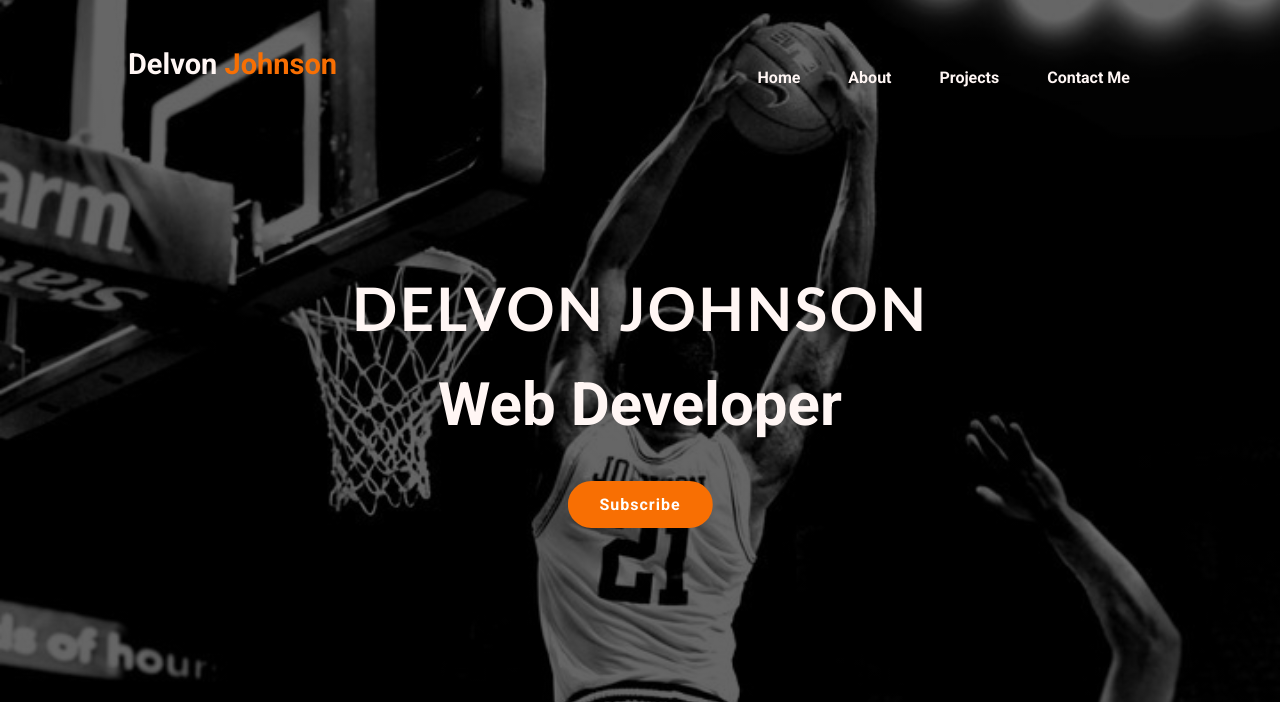
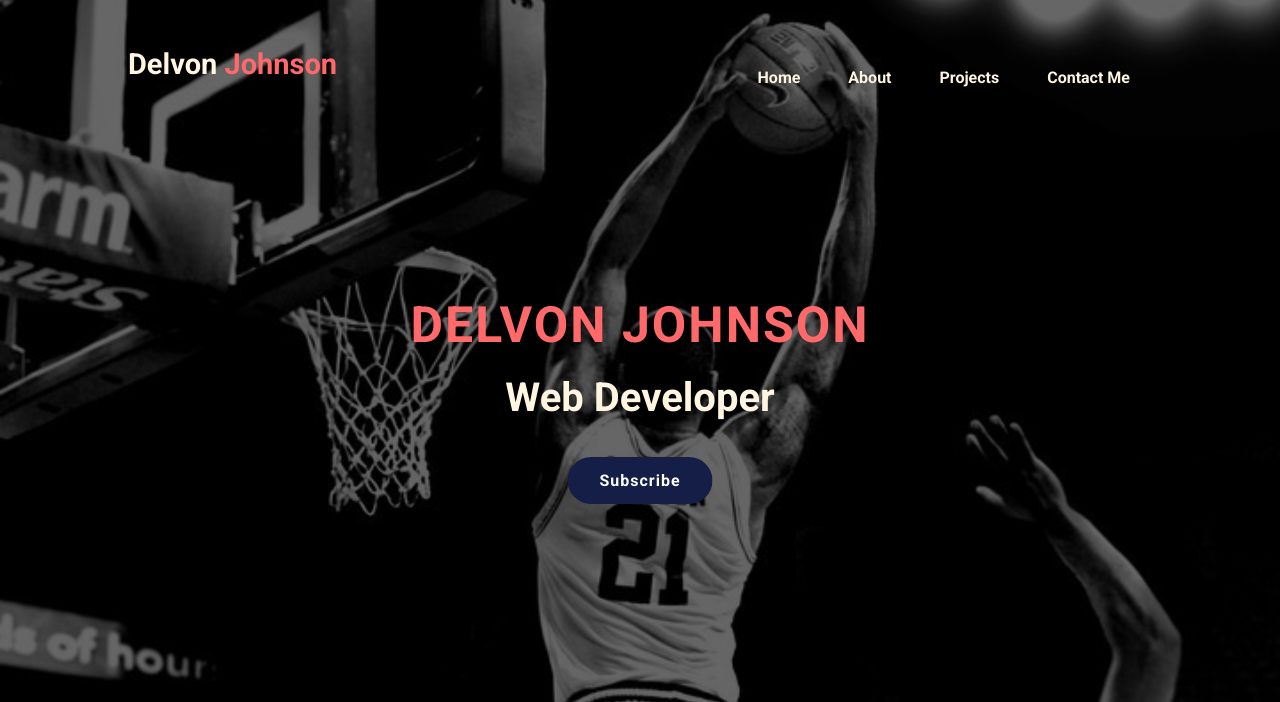
Before and after one commit to Delvonj21/Personal-Portfolio, a plain HTML site: page index.html in a window 1280 px wide. Shown: the top 702 px of the page. Drawn offline with Linux system fonts and the light colour scheme.

Commit message:
made changes to css

```diff
--- a/Personal-Portfolio/style.css
+++ b/style.css
@@ -2,7 +2,6 @@
   padding: 0;
   margin: 0;
   box-sizing: border-box;
-  font-family: 'Poppins', sans-serif;
   font-family: 'Roboto', sans-serif;
 }
 
@@ -24,12 +23,12 @@ nav {
 }
 
 .logo {
-  color: #FFF6F4;
+  color: #FFF5E0;
   font-size: 29px;
 }
 
 span {
-  color: #F86F03;
+  color: #FF6969;
 }
 
 nav ul li {
@@ -39,14 +38,14 @@ nav ul li {
 }
 
 nav ul li a {
-  color: #FFF6F4;
+  color: #FFF5E0;
   text-decoration: none;
   font-weight: bold;
 }
 
 nav ul li a:hover {
   transition: .4s;
-  color: #F86F03;
+  color: #FF6969;
 }
 
 .main{
@@ -58,9 +57,9 @@ nav ul li a:hover {
 }
 
 h1 {
-  color: #FFF6F4;
-  font-size: 60px;
-  font-family:'Gill Sans', 'Gill Sans MT', Calibri, 'Trebuchet MS', sans-serif;
+  color: #FF6969;
+  font-size: 50px;
+  font-family: 'Roboto', sans-serif;
   text-transform: uppercase;
   letter-spacing: 2px;
   margin-bottom: 10px;
@@ -68,13 +67,13 @@ h1 {
 
 h2 {
   margin-bottom: 25px;
-  font-size: 60px;
-  color: #FFF6F4;
+  font-size: 40px;
+  color: #FFF5E0;
   line-height: 1.7;
 }
 
 button {
-  background: #F86F03;
+  background: #141E46;
   padding: 12px 30px;
   border: 2px solid transparent;
   border-radius: 30px;
@@ -87,7 +86,7 @@ button {
 
 button:hover {
   background: transparent;
-  border: 2px solid #FFA41B;
+  border: 2px solid #141E46;
   color: white;
   transform: translateY(-15px);
   cursor: pointer;
@@ -118,6 +117,6 @@ button:hover {
 
 .links .social a:hover {
   transform: translateY(10px);
-  color: #F86F03;
+  color: #FF6969;
 
 }
```
Also changed, not shown: Imgs/background.jpg (renamed from Personal-Portfolio/Imgs/background.jpg), index.html (renamed from Personal-Portfolio/index.html).
